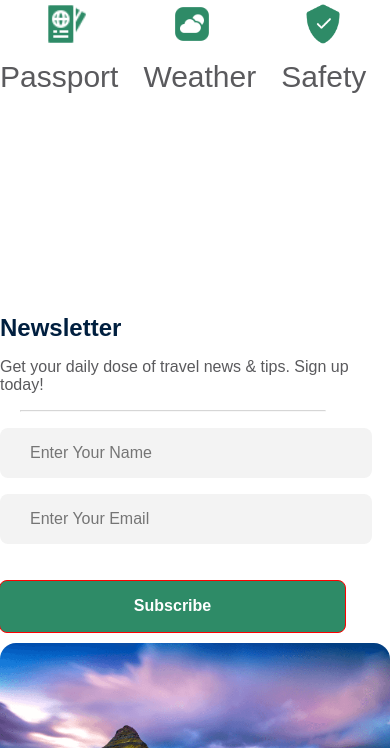
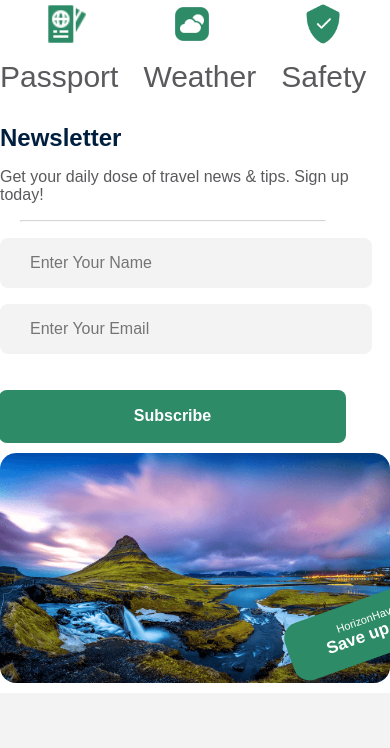
Before and after one commit to Ovi1210/Travel-Website, a plain HTML site: page index.html in a window 390 px wide. Shown: the part 7420-8168 px from the top of the page. Drawn offline with Linux system fonts and the light colour scheme.

Commit message:
fix sections gap

```diff
--- a/style.css
+++ b/style.css
@@ -979,7 +979,7 @@ footer {
     margin-bottom: 0px;
     posi
   }
-  #travel-des{
+  #travel-des {
     position: relative;
     top: -40px;
     left: 40px;
@@ -998,13 +998,13 @@ footer {
     max-width: 484px;
     gap: 0px;
     margin-bottom: 0px;
+    margin-top: -90px;
   }
   .news-text{
     width: 100%;
     margin-bottom: 0px;
   }
   #subscribe {
-    border: 1px solid red;
     margin-left: -1px;
   }
   .news-photo{
```
